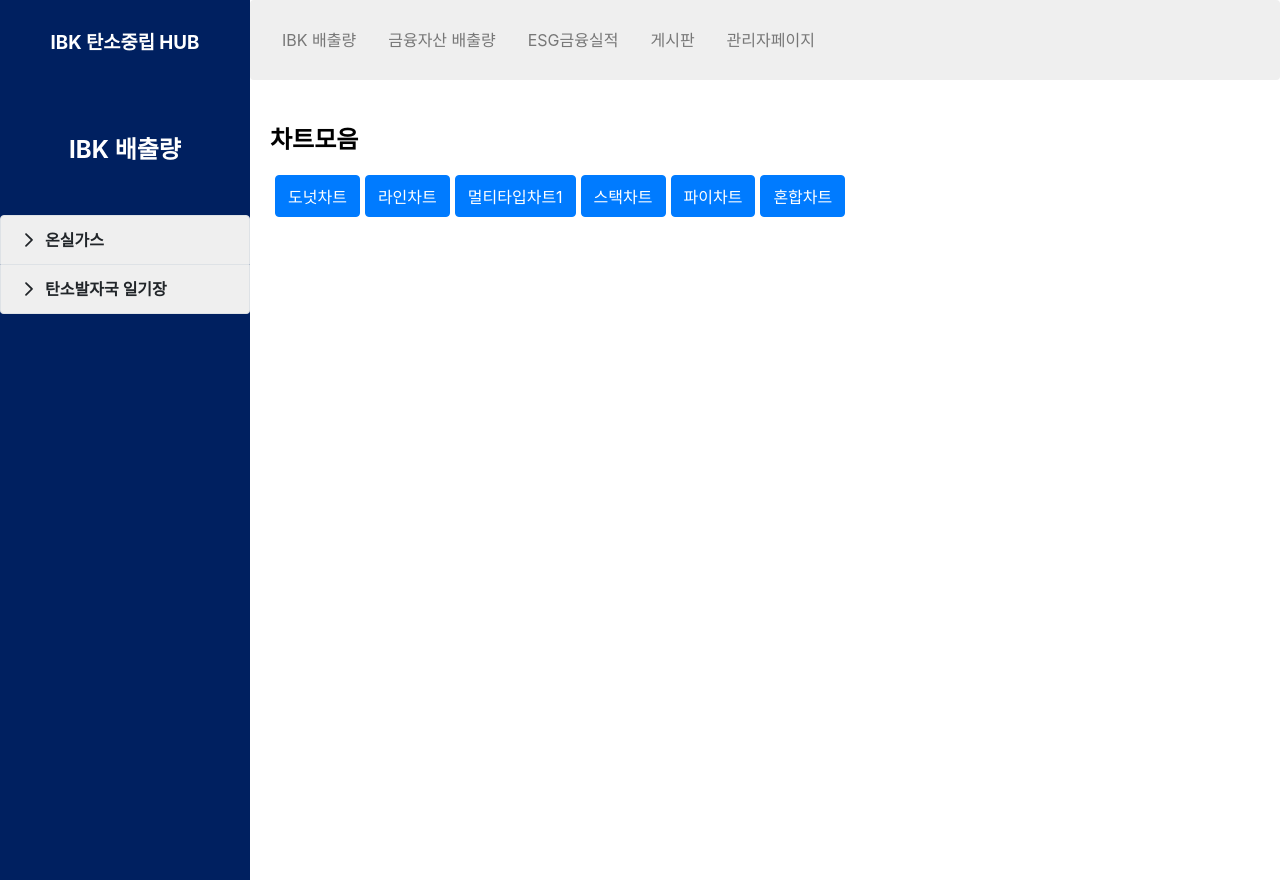
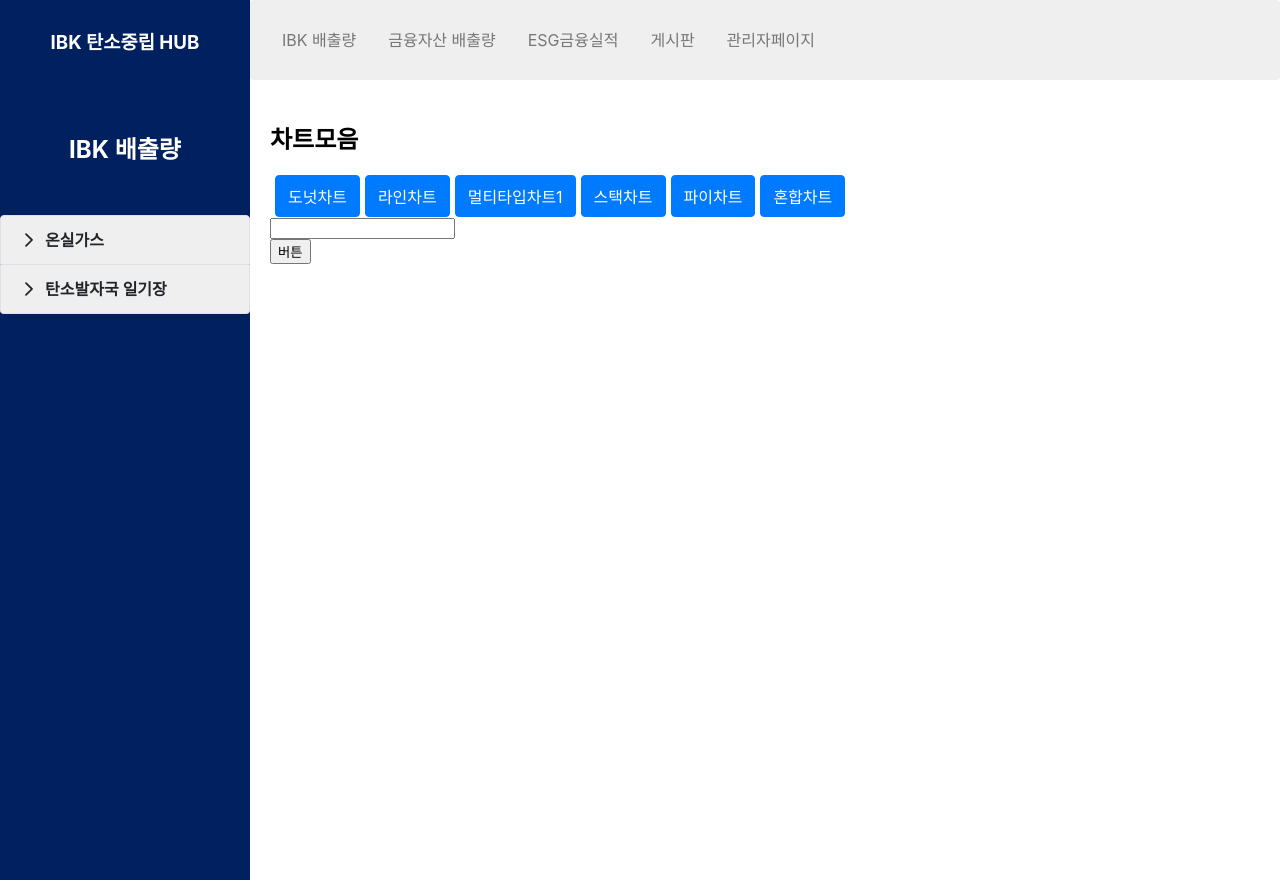
Before and after one commit to dlxorb96/React_study, a React (Create React App) app: page / in a window 1280 px wide. Built offline with nearby package versions, Linux system fonts and the light colour scheme.

Commit message:
공부추가

```diff
--- a/src/common/Content.js
+++ b/src/common/Content.js
@@ -1,6 +1,7 @@
 // react , library
 import { useEffect, useState } from 'react';
 import { useNavigate, Route, Routes } from 'react-router-dom';
+import axios from 'axios';
 
 import styled from "styled-components";
 
@@ -33,7 +34,7 @@
     margin-left : 5px;
   `;
 
-  const data ={
+  const data = {
     labels: ['123', '4', '5', '6', '7', 'Orange'],
     datasets: [
       {
@@ -60,27 +61,83 @@
     ],
   };
 
+  let [isVisible, setIsVisible] = useState(true);
 
+  useEffect(() => {
+    // let a = setTimeout(() => {
+    //   console.log(1);
+    //   setIsVisible(!isVisible);
+    // }, 2000)
+
+    console.log(2)
+    // useEffect가 실행되기 전에 먼저 실행 됨.
+    // 보통 기존 타이머 제거하는 데 씀
+    // 기존 데이터 요청은 제거해줘
+    // mount 때는 실행되지 않고, unmount때는 실행됨
+    // unmout시 1회 코드 실행하고 싶으면
+    // return () => {
+    //   console.log(3)
+    //   clearTimeout(a);
+    // }
+  }, [])
+
+  const HiddenDiv = styled.div`
+    display : ${isVisible === true ? "block" : "none"}
+  `;
+
+  function checkNumber(e) {
+
+    if (isNaN(Number(e.target.value))) {
+      setIsVisible(false)
+    }
+
+  }
+
+  let [axiosData, setAxiosData] = useState([]);
+
+  useState(()=>{
+    console.log(axiosData)
+  }, axiosData);
 
 
   return (
     <Container>
       <h2>차트모음</h2>
-      <MarginButton label="도넛차트" onClick={()=> navigate("/donught")}/>
-      <MarginButton label="라인차트" onClick={()=> navigate("/line")}/>
-      <MarginButton label="멀티타입차트1" onClick={()=> navigate("/mulitype1")}/>
-      <MarginButton label="스택차트" onClick={()=> navigate("/stack")}/>
-      <MarginButton label="파이차트" onClick={()=> navigate("/pie")}/>
-      <MarginButton label="혼합차트" onClick={()=> navigate("/mix")}/>
+      <MarginButton label="도넛차트" onClick={() => navigate("/donught")} />
+      <MarginButton label="라인차트" onClick={() => navigate("/line")} />
+      <MarginButton label="멀티타입차트1" onClick={() => navigate("/mulitype1")} />
+      <MarginButton label="스택차트" onClick={() => navigate("/stack")} />
+      <MarginButton label="파이차트" onClick={() => navigate("/pie")} />
+      <MarginButton label="혼합차트" onClick={() => navigate("/mix")} />
       <Routes>
-        <Route path="/donught" element={ <DonughtChart data={data} width={"400px"} height={"200px"}/>}></Route>
-        <Route path="/line" element={ <LineChart title={"라인차트임"} width={"400px"} height={"200px"} />}></Route>
-        <Route path="/mulitype1" element={ <MultitypeChart1 />}></Route>
-        <Route path="/donught" element={ <DonughtChart />}></Route>
-        <Route path="/donught" element={ <DonughtChart />}></Route>
-        <Route path="/donught" element={ <DonughtChart />}></Route>
+        <Route path="/donught" element={<DonughtChart data={data} width={"400px"} height={"200px"} />}></Route>
+        <Route path="/line" element={<LineChart title={"라인차트임"} width={"400px"} height={"200px"} />}></Route>
+        <Route path="/mulitype1" element={<MultitypeChart1 />}></Route>
+        <Route path="/donught" element={<DonughtChart />}></Route>
+        <Route path="/donught" element={<DonughtChart />}></Route>
+        <Route path="/donught" element={<DonughtChart />}></Route>
       </Routes>
-
+      <HiddenDiv>
+        <input onInput={(e) => { checkNumber(e) }}></input>
+      </HiddenDiv>
+      <button onClick={() => {
+        axios.get('https://codingapple1.github.io/shop/data2.json')
+          .then((res) => {
+            console.log(res.data);
+            setAxiosData(res.data);
+          })
+          .catch((err) => {
+            console.log(err);
+          })
+      }}>버튼</button>
+      {axiosData.map((item, index) => {
+        return (
+          <div key={index}>
+            {item.title}
+          </div>
+        )
+      })
+      }
     </Container>
   )
 }
```
